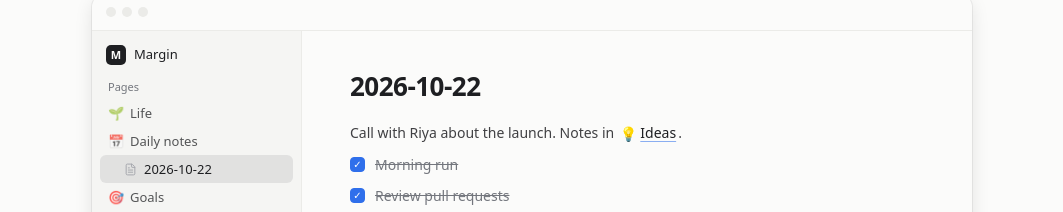
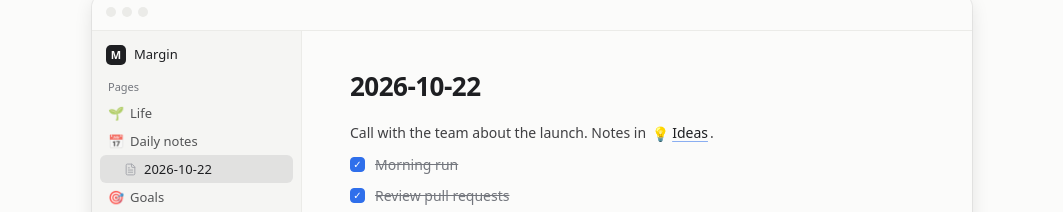
Before and after one commit to quark-script/margin, a React (Vite) app: page / in a window 1280 px wide. Shown: the part 513-725 px from the top of the page, without its empty margins (108-1171 px from the left). Built offline with nearby package versions, Linux system fonts and the light colour scheme; no server answers.

Commit message:
Landing preview: no personal name in the sample note

```diff
--- a/src/pages/Landing.tsx
+++ b/src/pages/Landing.tsx
@@ -136,7 +136,7 @@ function Preview() {
           <div className="text-[26px] font-bold tracking-[-0.02em] text-ink">2026-10-22</div>
           <div className="mt-4 space-y-2.5 text-[14px] text-ink/85">
             <p>
-              Call with Riya about the launch. Notes in{" "}
+              Call with the team about the launch. Notes in{" "}
               <span className="page-link">
                 <span className="page-link-icon">💡</span>Ideas
               </span>
```
